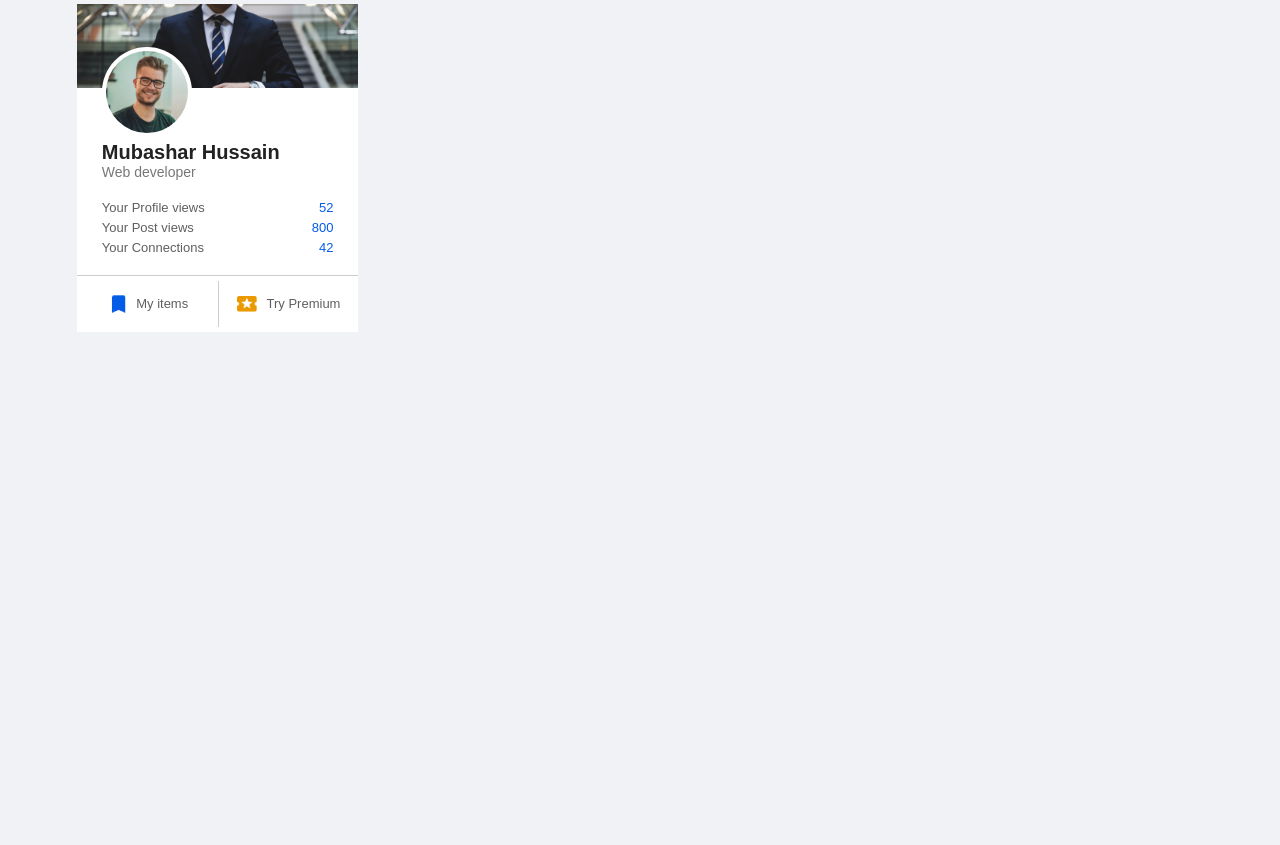
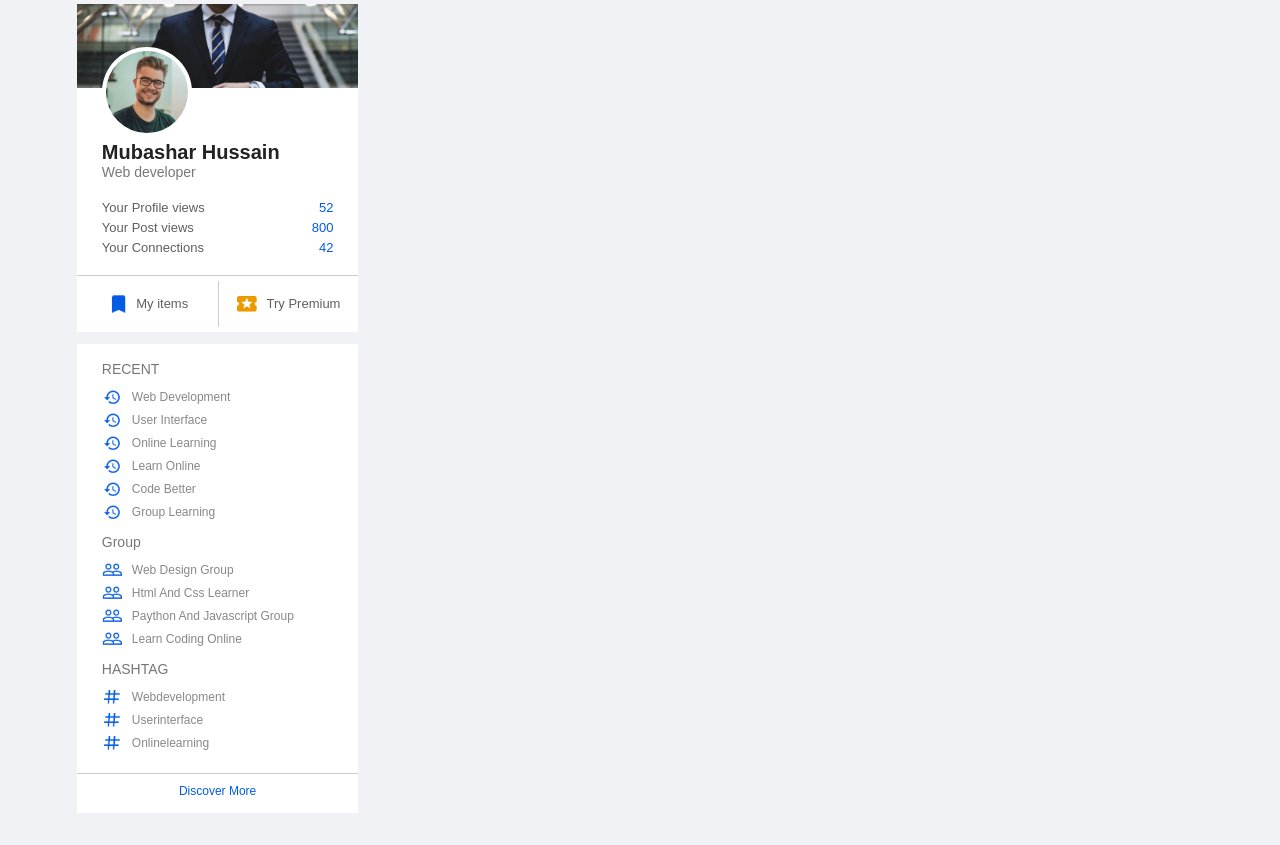
Before and after one commit to codewithMubasharHussain/Linkedin-clone-html-css, a plain HTML site: page index.html in a window 1280 px wide. Shown: the part 68-913 px from the top of the page. Before the commit the page ends 800 px from the top, so only its background shows below. Drawn offline with Linux system fonts and the light colour scheme.

Commit message:
left side bar fully added

```diff
--- a/index.html
+++ b/index.html
@@ -1,11 +1,13 @@
 <!DOCTYPE html>
 <html lang="en">
+
 <head>
     <meta charset="UTF-8">
     <meta name="viewport" content="width=device-width, initial-scale=1.0">
     <link rel="stylesheet" href="style.css">
     <title>Linkedin Project html css</title>
 </head>
+
 <body>
     <nav class="navbar">
         <div class="navbar-left">
@@ -49,9 +51,31 @@
                     <a href="#"><img src="images/premium.png" alt="">Try Premium</a>
                 </div>
             </div>
+            <div class="recent-activity">
+                <h3>RECENT</h3>
+                <a href="#"><img src="images/recent.png" alt=""> Web Development</a>
+                <a href="#"><img src="images/recent.png" alt=""> User Interface</a>
+                <a href="#"><img src="images/recent.png" alt=""> Online Learning</a>
+                <a href="#"><img src="images/recent.png" alt=""> Learn Online</a>
+                <a href="#"><img src="images/recent.png" alt=""> Code Better</a>
+                <a href="#"><img src="images/recent.png" alt=""> Group Learning</a>
+                <h3>Group</h3>
+                <a href="#"><img src="images/group.png" alt=""> Web Design Group</a>
+                <a href="#"><img src="images/group.png" alt=""> Html And Css Learner</a>
+                <a href="#"><img src="images/group.png" alt=""> Paython And Javascript Group</a>
+                <a href="#"><img src="images/group.png" alt=""> Learn Coding Online</a>
+                <h3>HASHTAG</h3>
+                <a href="#"><img src="images/hashtag.png" alt=""> Webdevelopment</a>
+                <a href="#"><img src="images/hashtag.png" alt=""> Userinterface</a>
+                <a href="#"><img src="images/hashtag.png" alt=""> Onlinelearning</a>
+                <div class="discover-more-links">
+                    <a href="#">Discover More</a>
+                </div>
+            </div>
         </div>
         <div class="main-section"></div>
         <div class="right-sidebar"></div>
     </div>
 </body>
+
 </html>
--- a/style.css
+++ b/style.css
@@ -188,3 +188,43 @@ a{
     width: 20px;
     margin-right: 10px;
 }
+.recent-activity{
+    background-color: #fff;
+    padding: 5px 25px;
+    margin: 12px 0;
+
+}
+.recent-activity h3{
+    color: #777;
+    font-size: 14px;
+    font-weight: 500;
+    margin: 12px 0 10px;
+
+}
+.recent-activity a{
+    display: flex;
+    align-items: center;
+    font-size: 12px;
+    font-weight: 500;
+    color: #888;
+    margin: 3px 0;
+
+}
+.recent-activity a img{
+    width: 20px;
+    margin-right: 10px;
+}
+.discover-more-links{
+    border-top: 1px solid #ccc;
+    text-align: center;
+    margin-top: 20px;
+    margin-left: -25px;
+    margin-right: -25px;
+
+}
+.discover-more-links a{
+    color: #045be6;
+    display: inline-block;
+    margin: 10px 0;
+
+}
```
